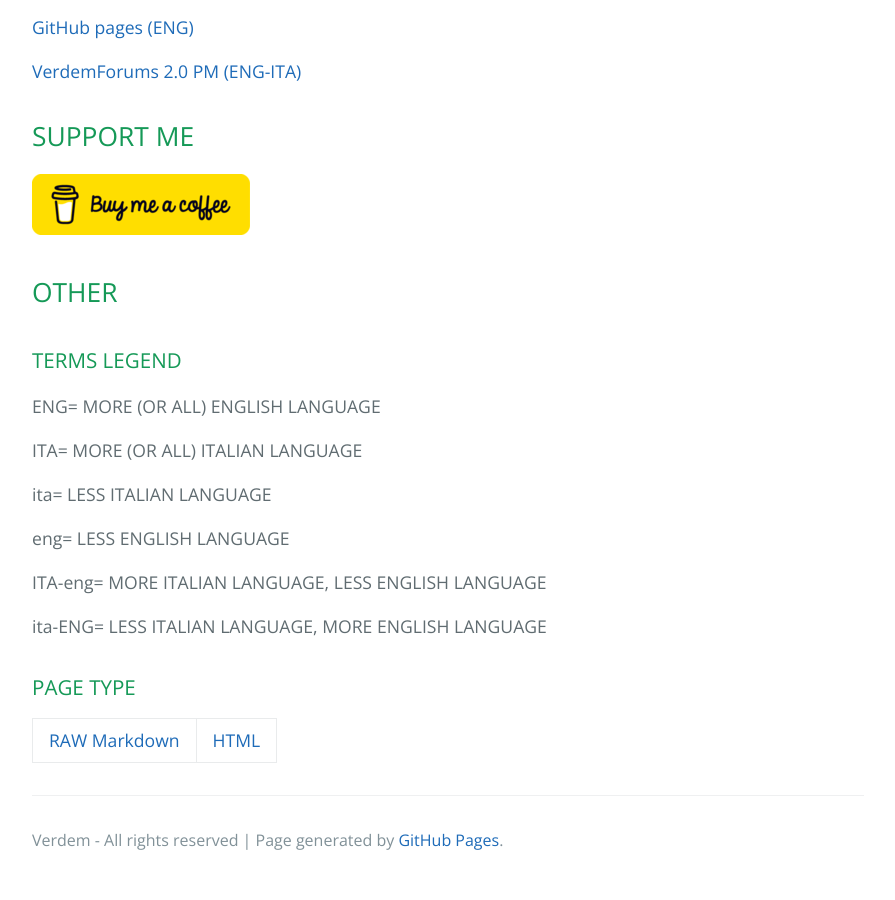
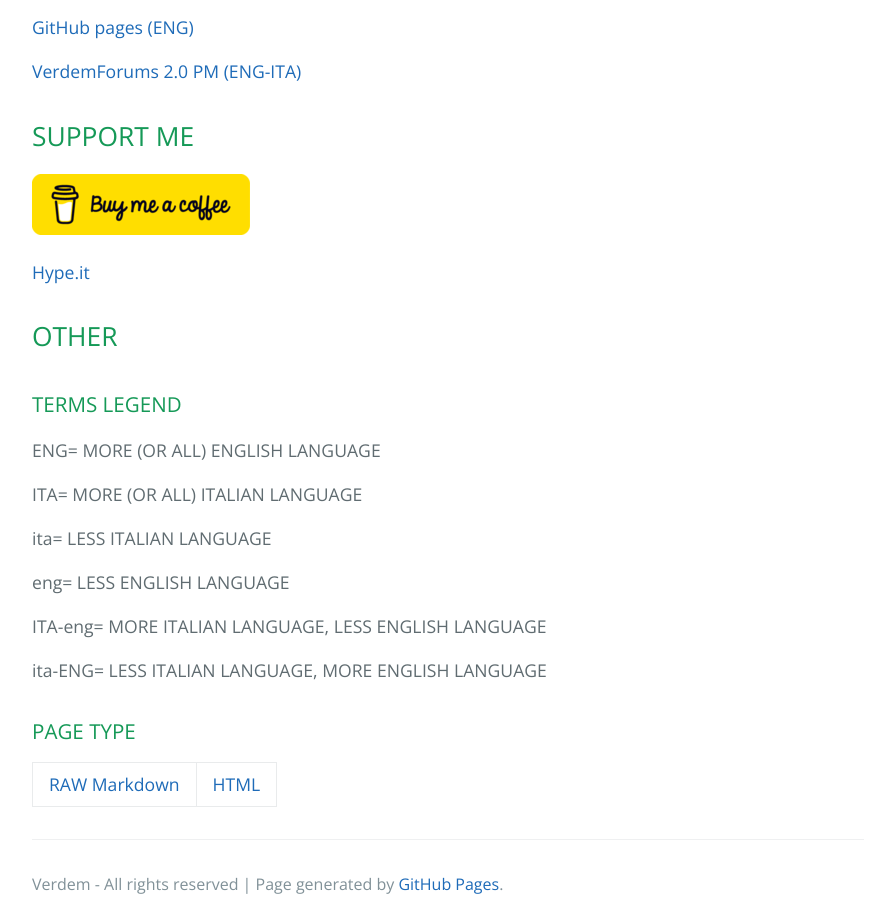
Before and after one commit to Verdem-crypto/verdem-crypto.github.io, a Jekyll site: the page built from index.md, in a window 1280 px wide and 900 px high, scrolled down 2757 px. Shown: the whole window, without its empty margins (192-1087 px from the left). Built offline with Jekyll 4.4.1, drawn with Linux system fonts in a browser that asks for light colours; our own code applies the rules of GitHub Pages for plain Markdown files; a script that is not in the unit is left out; the repository's description, which GitHub fills in, is left out.

Commit message:
Update index.md

```diff
--- a/index.md
+++ b/index.md
@@ -95,6 +95,8 @@ My adventure in the Internet field began on December 25, 2014, I created my chan
   });
 </script>
 
+[Hype.it](https://www.hype.it/invite/4650636d33697173453035513967764738506d6a44673d3d)
+
 ## OTHER
 
 ### TERMS LEGEND
```
